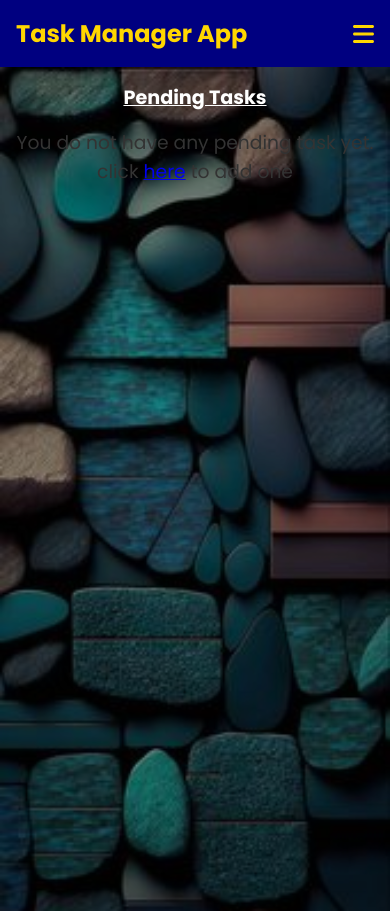
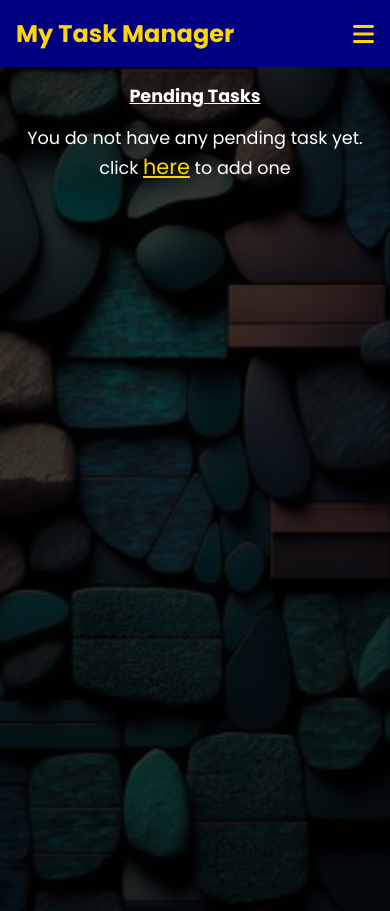
Before and after one commit to Dev-Iyke/Task-Manager-App, a React (Create React App) app: page /pending in a window 390 px wide. Built offline with nearby package versions, Linux system fonts and the light colour scheme.

Commit message:
Overall check and testing for odd behaviours

```diff
--- a/src/App.css
+++ b/src/App.css
@@ -24,7 +24,6 @@
 }
 .content .tasks-container {
   background-color: #515151;
-  color: #333;
   grid-column: 2/5;
   padding: 2.5rem 0 1rem;
   background-image: url("/src/imgs/modern-futuristic-sci-fi-background.avif");
@@ -38,14 +37,16 @@
     font-size: 2.5rem;
   }
   .App .content {
-    grid-template-columns: repeat(3, 1fr);
+    grid-template-columns: repeat(4, 1fr);
   }
   .content .sidebar-container {
     grid-column: 1/2;
   }
   .content .tasks-container {
-    grid-column: 2/4;
+    grid-column: 2/5;
     background-image: url("/src/imgs/halftone-background-with-circles_.avif");
+    background-blend-mode: overlay;
+    background-color: #242424;
   }
 }
 
@@ -74,6 +75,8 @@
     min-height: 100vh;
     padding: 1rem 0 1rem;
     background-image: url("/src/imgs/mobile-bg.jpg");
+    background-blend-mode: overlay;
+    background-color: #242424;
   }
   .toggle-menu {
     display: block;
--- a/src/App.js
+++ b/src/App.js
@@ -10,7 +10,7 @@ import { faBars } from "@fortawesome/free-solid-svg-icons";
 import { FontAwesomeIcon } from "@fortawesome/react-fontawesome";
 
 function App() {
-  const [user, setUser] = useState({ name: "Thompson", role: "dev" });
+  const [user, setUser] = useState({ name: "Personal", role: "Manager" });
   const [tasks, setTasks] = useState(() => {
     //returns the tasks that was sent to the storage or returns an empty array if no tasks were saved before and assigns it as the initial value of tasks.
     const storedTasks = localStorage.getItem("locallyStoredTasks");
@@ -37,7 +37,7 @@ function App() {
     <Router>
       <div className="App">
         <header>
-        <h1 id="title">Task Manager App</h1>
+        <h1 id="title">My Task Manager</h1>
         <FontAwesomeIcon onClick={() => openMenu()} className="menu" icon={faBars} />
         </header>
 
--- a/src/pages/CompletedTasks.jsx
+++ b/src/pages/CompletedTasks.jsx
@@ -11,10 +11,10 @@ const CompletedTasks = (props) => {
       <h2>Completed Tasks</h2>
       <div>
         {completedTasks.length === 0 ? (
-          <h3>
+          <p className="no-tasks">
             You do not have any completed task yet. <br /> click{" "}
             <Link to="/create">here</Link> to add one
-          </h3>
+          </p>
         ) : (
           <SingleTask tasks={completedTasks} setTasks={setTasks} />
         )}
--- a/src/pages/PendingTasks.jsx
+++ b/src/pages/PendingTasks.jsx
@@ -11,10 +11,10 @@ const PendingTasks = (props) => {
       <h2>Pending Tasks</h2>
       <div>
         {pendingTasks.length === 0 ? (
-          <h3>
+          <p className="no-tasks">
             You do not have any pending task yet. <br /> click{" "}
             <Link to="/create">here</Link> to add one
-          </h3>
+          </p>
         ) : (
           <SingleTask tasks={pendingTasks} setTasks={setTasks} />
         )}
--- a/src/pages/Tasks.jsx
+++ b/src/pages/Tasks.jsx
@@ -8,7 +8,7 @@ const Tasks = ({setTasks, tasks}) => {
       <h2>My Tasks</h2>
       <div className="task-display">
         {(tasks.length === 0) ?
-         (<h3>You do not have any task yet. <br /> click <Link to='/create'>here</Link> to add one</h3>) :
+         (<p className="no-tasks">You do not have any task yet. <br /> click <Link to='/create'>here</Link> to add one</p>) :
          (<SingleTask tasks={tasks} setTasks={setTasks} />)}
       </div>
 
--- a/src/styles/navbar.css
+++ b/src/styles/navbar.css
@@ -4,7 +4,7 @@
   align-items: center;
   gap: 1rem;
   padding: 1.5rem 0;
-  min-height: 100vh;
+  min-height: 90vh;
   position: relative;
 }
 .sidebar h2 {
@@ -58,6 +58,9 @@
 }
 
 @media screen and (max-width: 450px) {
+  .sidebar{
+    min-height: 100vh;
+  }
   .sidebar h2 {
     font-size: 1.5rem;
   }
--- a/src/styles/tasks.css
+++ b/src/styles/tasks.css
@@ -8,8 +8,13 @@
   text-decoration: underline;
   color: #fff;
 }
-h3 {
+.no-tasks{  font-size: 1.3rem;
+  color: #fff;
   text-align: center;
+}
+.no-tasks a{
+  font-size: 1.3rem;
+  color: gold;
 }
 .test-task {
   width: 95%;
@@ -46,7 +51,6 @@ h3 {
   bottom: 1rem;
   display: flex;
   align-items: center;
-  gap: 2rem;
 }
 .task .actions button {
   background-color: navy;
@@ -61,6 +65,7 @@ h3 {
 .task .icons {
   font-size: 1.8rem;
   cursor: pointer;
+  margin-left: .7rem;
 }
 .task .del {
   color: red;
@@ -82,12 +87,19 @@ h3 {
     font-size: 1.7rem;
     margin-bottom: 1.2rem;
   }
-  h3 {
-    font-weight: 400;
+  .no-tasks{
+    font-size: 1.2rem;
+    color: #fff;
+    text-align: center;
+  }
+  .no-tasks a{
+    font-size: 1.2rem;
+    color: gold;
   }
   .test-task {
     grid-template-columns: repeat(2, 48%);
   }
+
   .task .actions button {
     padding: 3.5px 7px;
     font-size: 1.1rem;
@@ -102,23 +114,22 @@ h3 {
   .pending > h2,
   .completed > h2,
   .single-task > h2 {
-    font-size: 1.2rem;
+    font-size: 1.1rem;
     margin-bottom: 1rem;
   }
-  h3 {
+  .no-tasks{
+    font-size: 1.1rem;
+    color: #fff;
     text-align: center;
+  }
+  .no-tasks a{
+    font-size: 1.3rem;
+    color: gold;
   }
   .test-task {
     width: 90%;
     display: flex;
     flex-direction: column;
-  }
-  .task .actions {
-    position: absolute;
-    bottom: 1rem;
-    display: flex;
-    align-items: center;
-    gap: 3rem;
   }
   .task .actions button {
     padding: 4px 8px;
@@ -127,5 +138,6 @@ h3 {
   }
   .task .icons {
     font-size: 1.5rem;
+    margin-left: 1.5rem;
   }
 }
```
